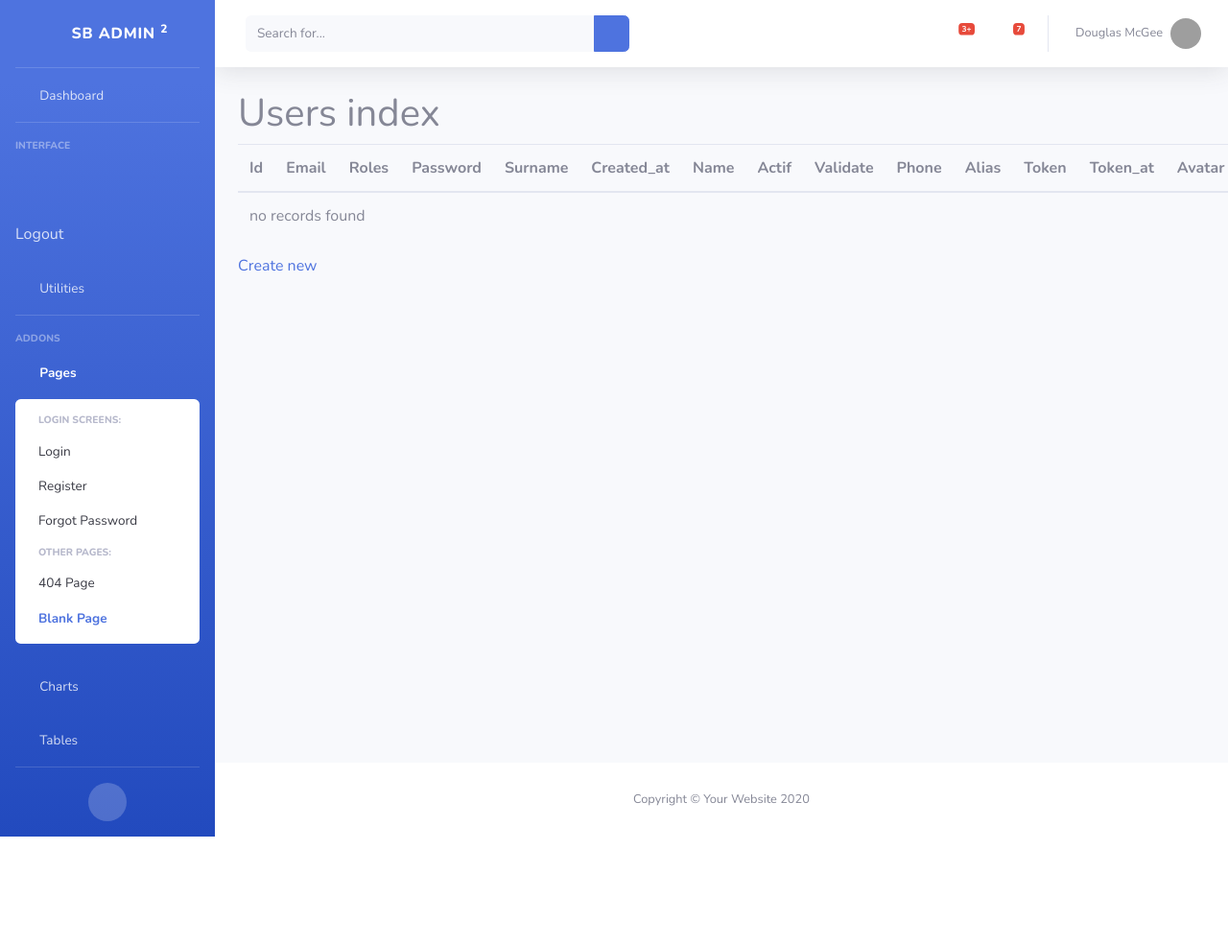
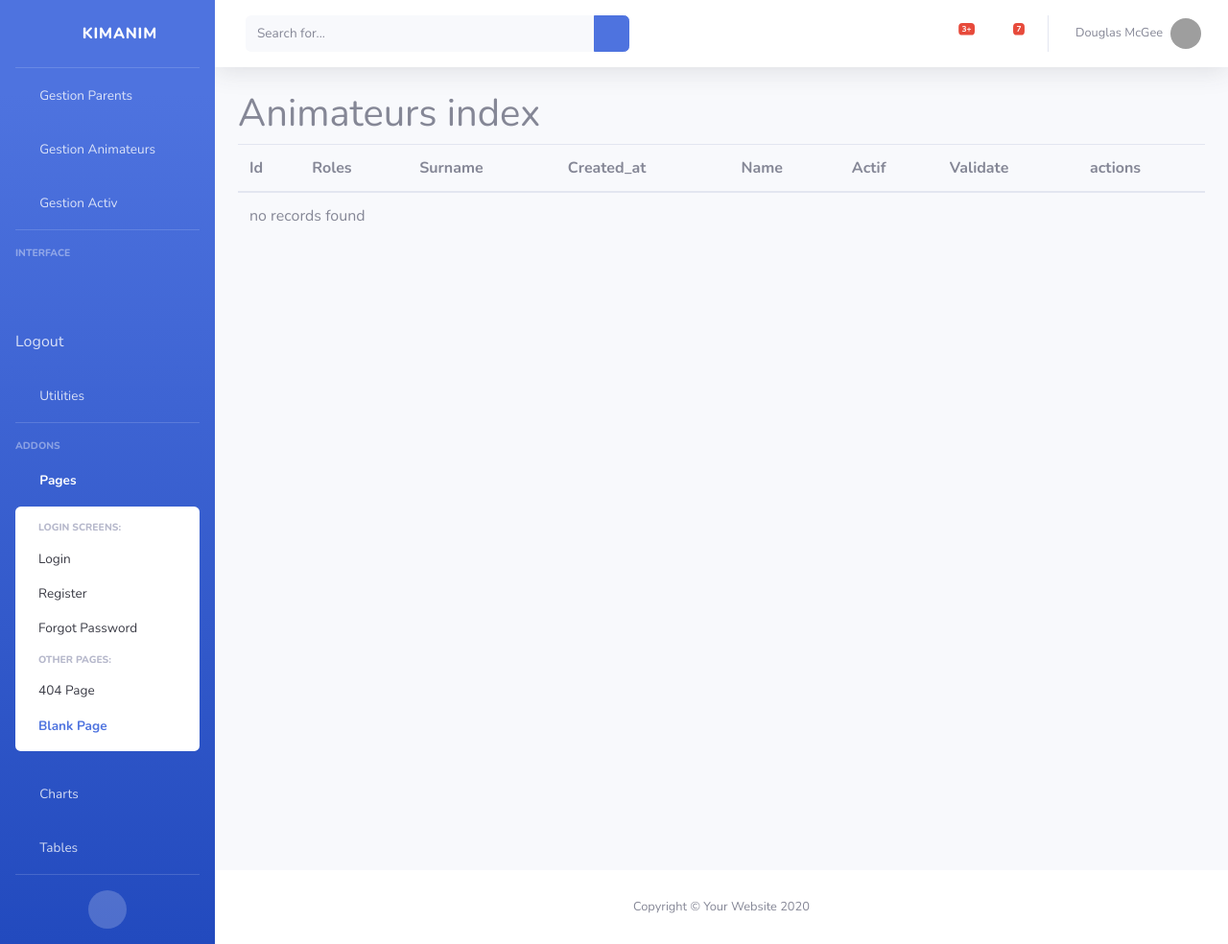
Before and after one commit to FranckBt/KIMANIM, a Symfony app: template templates/users_gestion/index.html.twig in a window 1280 px wide. Shown: the whole page at 96% size. Before the commit the page ends 872 px from the top, so only its background shows below. Run offline with Twig, Linux system fonts and the light colour scheme; the template is opened without the code that fills it, so the values that code supplies are empty; some libraries are stand-ins or nearby versions; some web fonts are replaced; grey boxes are pictures that could not be loaded.

Commit message:
affichage animateur bo

```diff
--- a/composer.json
+++ b/composer.json
@@ -21,6 +21,7 @@
         "symfony/proxy-manager-bridge": "6.0.*",
         "symfony/runtime": "6.0.*",
         "symfony/security-bundle": "6.0.*",
+        "symfony/security-core": "6.0.*",
         "symfony/translation": "6.0.*",
         "symfony/validator": "6.0.*",
         "symfony/webpack-encore-bundle": "^1.14",
--- a/templates/admin.html.twig
+++ b/templates/admin.html.twig
@@ -34,8 +34,8 @@
 							<div class="sidebar-brand-icon rotate-n-15">
 								<i class="fas fa-laugh-wink"></i>
 							</div>
-							<div class="sidebar-brand-text mx-3">SB Admin
-								<sup>2</sup>
+							<div class="sidebar-brand-text mx-3">KIMANIM
+
 							</div>
 						</a>
 
@@ -47,10 +47,21 @@
 						<li class="nav-item">
 							<a class="nav-link" href={{path('app_users_gestion_index')}}>
 								<i class="fas fa-fw fa-tachometer-alt"></i>
-								<span>Dashboard</span>
+								<span>Gestion Parents</span>
 							</a>
 						</li>
-
+						<li class="nav-item">
+							<a class="nav-link" href={{path('app_users_gestion_index')}}>
+								<i class="fas fa-fw fa-tachometer-alt"></i>
+								<span>Gestion Animateurs</span>
+							</a>
+						</li>
+						<li class="nav-item">
+							<a class="nav-link" href={{path('app_users_gestion_index')}}>
+								<i class="fas fa-fw fa-tachometer-alt"></i>
+								<span>Gestion Activ</span>
+							</a>
+						</li>
 						<!-- Divider -->
 						<hr
 						class="sidebar-divider">
@@ -270,7 +281,7 @@
 												</div>
 												<div class="font-weight-bold">
 													<div class="text-truncate">Hi there! I am wondering if you can help me with a
-														                                            problem I've been having.</div>
+																												                                            problem I've been having.</div>
 													<div class="small text-gray-500">Emily Fowler · 58m</div>
 												</div>
 											</a>
@@ -281,7 +292,7 @@
 												</div>
 												<div>
 													<div class="text-truncate">I have the photos that you ordered last month, how
-														                                            would you like them sent to you?</div>
+																												                                            would you like them sent to you?</div>
 													<div class="small text-gray-500">Jae Chun · 1d</div>
 												</div>
 											</a>
@@ -292,7 +303,7 @@
 												</div>
 												<div>
 													<div class="text-truncate">Last month's report looks great, I am very happy with
-														                                            the progress so far, keep up the good work!</div>
+																												                                            the progress so far, keep up the good work!</div>
 													<div class="small text-gray-500">Morgan Alvarez · 2d</div>
 												</div>
 											</a>
@@ -303,7 +314,7 @@
 												</div>
 												<div>
 													<div class="text-truncate">Am I a good boy? The reason I ask is because someone
-														                                            told me that people say this to all dogs, even if they aren't good...</div>
+																												                                            told me that people say this to all dogs, even if they aren't good...</div>
 													<div class="small text-gray-500">Chicken the Dog · 2w</div>
 												</div>
 											</a>
@@ -350,8 +361,8 @@
 							<div class="container-fluid">
 
 
-							{% block container %}Users index{% endblock %}
-
+								{% block container %}Users index
+								{% endblock %}
 
 
 
--- a/templates/users_gestion/index.html.twig
+++ b/templates/users_gestion/index.html.twig
@@ -1,61 +1,54 @@
 {% extends 'admin.html.twig' %}
 
-{% block title %}Users index{% endblock %}
+{% block title %}Users index
+{% endblock %}
 
 {% block container %}
-    <h1>Users index</h1>
+	<h1>Animateurs index</h1>
 
 	<table class="table">
 		<thead>
 			<tr>
 				<th>Id</th>
-                <th>Email</th>
 				<th>Roles</th>
-                <th>Password</th>
 				<th>Surname</th>
 				<th>Created_at</th>
 				<th>Name</th>
 				<th>Actif</th>
 				<th>Validate</th>
-                <th>Phone</th>
-                <th>Alias</th>
-                <th>Token</th>
-                <th>Token_at</th>
-                <th>Avatar</th>
-                <th>Bio</th>
 				<th>actions</th>
 			</tr>
 		</thead>
 		<tbody>
+
 			{% for user in users %}
+				{% if user.roles == ["ROLE_ANIMATEUR","ROLE_USER"] %}
 					<tr>
 						<td>{{ user.id }}</td>
-                <td>{{ user.email }}</td>
 						<td>{{ user.roles ? user.roles|json_encode : '' }}</td>
-
 						<td>{{ user.surname }}</td>
 						<td>{{ user.createdAt ? user.createdAt|date('Y-m-d H:i:s') : '' }}</td>
 						<td>{{ user.name }}</td>
 						<td>{{ user.actif ? 'Yes' : 'No' }}</td>
 						<td>{{ user.validate ? 'Yes' : 'No' }}</td>
-                <td>{{ user.phone }}</td>
-                <td>{{ user.alias }}</td>
-                <td>{{ user.token }}</td>
-                <td>{{ user.tokenAt ? user.tokenAt|date('Y-m-d H:i:s') : '' }}</td>
-                <td>{{ user.avatar }}</td>
-                <td>{{ user.bio }}</td>
 						<td>
 							<a href="{{ path('app_users_gestion_show', {'id': user.id}) }}">show</a>
 							<a href="{{ path('app_users_gestion_edit', {'id': user.id}) }}">edit</a>
 						</td>
 					</tr>
+
+
+				{% endif %}
+
+
 			{% else %}
 				<tr>
 					<td colspan="16">no records found</td>
 				</tr>
 			{% endfor %}
+
+
 		</tbody>
 	</table>
 
-    <a href="{{ path('app_users_gestion_new') }}">Create new</a>
 {% endblock %}
```
Also changed, not shown: src/Form/UsersType.php (+1 -10 lines), templates/users_gestion/new.html.twig (deleted, +0 -11 lines), 1 other file. Lines whose indentation alone changed are shown as unchanged.
